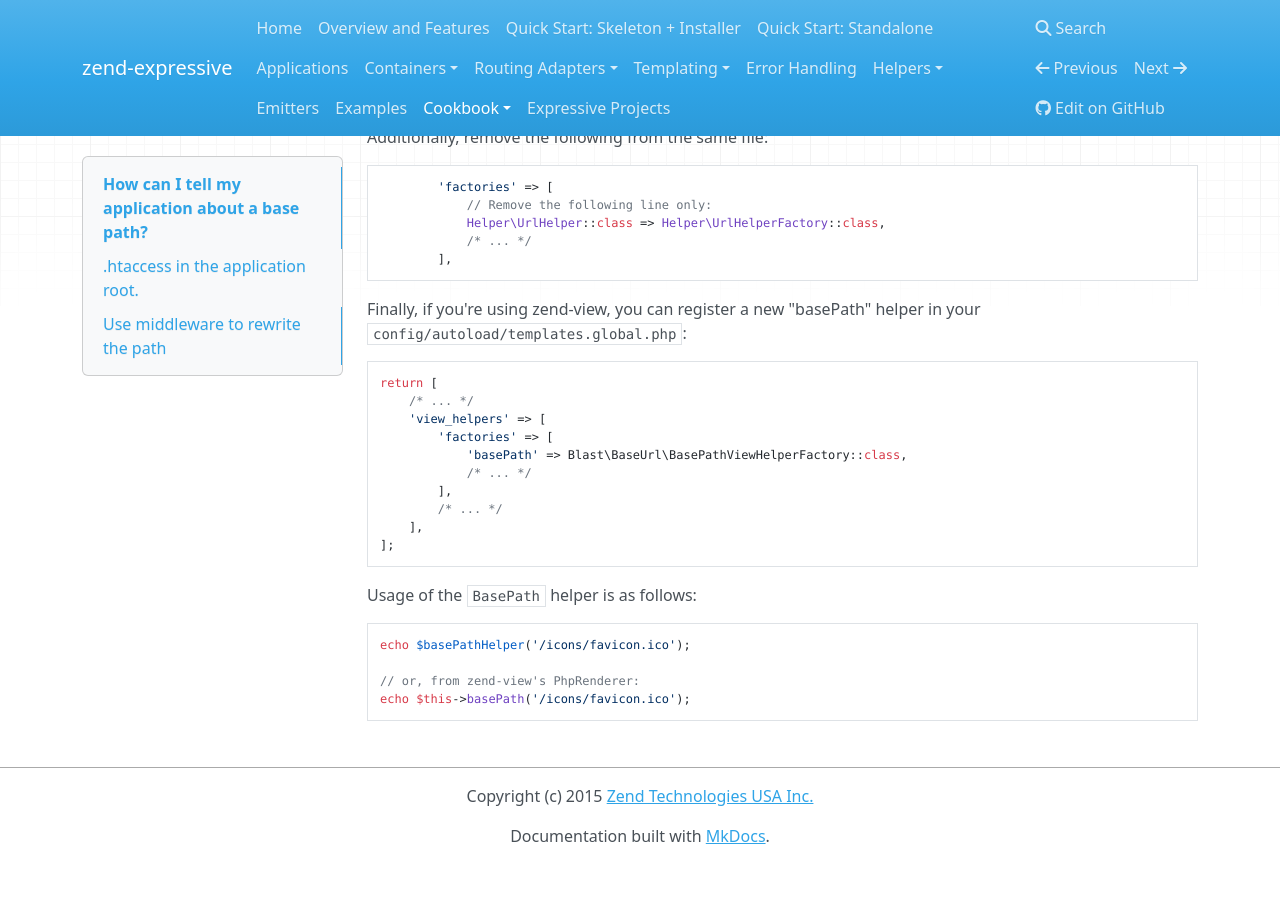
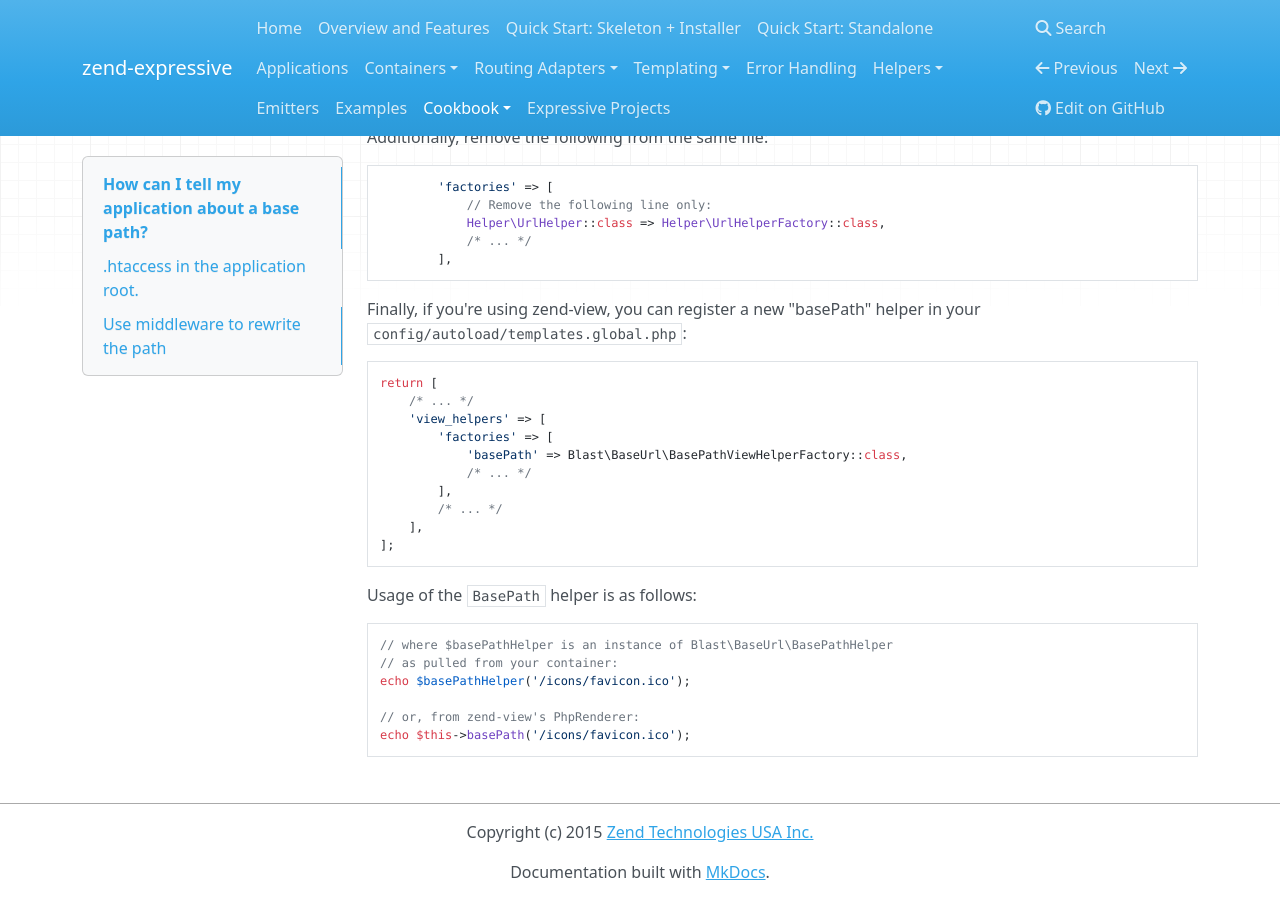
Before and after one commit to zendframework/zend-expressive, an MkDocs documentation site: the page built from doc/book/cookbook/using-a-base-path.md, in a window 1280 px wide and 900 px high, scrolled down 2739 px. Built offline with MkDocs 1.6.1, drawn with Linux system fonts in a browser that asks for light colours; nearby versions of some CDN libraries; old or Windows-style settings are respelled for this version of MkDocs; before the commit the page ends 3603 px from its top, so only the background shows below that.

Commit message:
Indicate what $basePathHelper is and how it was retrieved

````diff
--- a/doc/book/cookbook/using-a-base-path.md
+++ b/doc/book/cookbook/using-a-base-path.md
@@ -179,6 +179,8 @@
 Usage of the `BasePath` helper is as follows:
 
 ```php
+// where $basePathHelper is an instance of Blast\BaseUrl\BasePathHelper
+// as pulled from your container:
 echo $basePathHelper('/icons/favicon.ico');
 
 // or, from zend-view's PhpRenderer:
````
